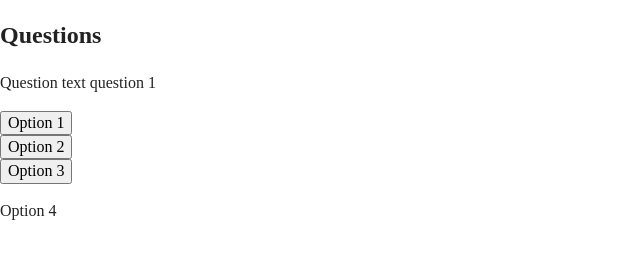
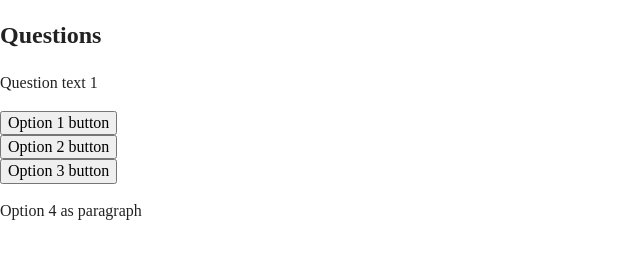
Before and after one commit to osvik/quiz, a plain HTML site: page index.html in a window 1280 px wide. Shown: the part 69-328 px from the top of the page, without its empty margins (0-640 px from the left). Drawn offline with Linux system fonts and the light colour scheme.

Commit message:
Examples that are easier to understand

```diff
--- a/index.html
+++ b/index.html
@@ -25,7 +25,7 @@
     <h1>Quiz name</h1>
 
     <script>
-        // CONFIGURE NAMES OF DIMENSIONS
+        // DECLARE THE NAMES OF THE DIMENSIONS. Just letters and numbers, start by letter
         const quiz_dimensions = ["dimension1", "dimension2"];
     </script>
 
@@ -33,23 +33,23 @@
         <h2>Questions</h2>
 
         <div class="question-block">
-            <p class="question">Question text question 1</p>
+            <p class="question">Question text 1</p>
             <div class="answer">
-                <button type="button" data-dimension1="10" data-dimension2="3">Option 1</button>
-                <button type="button" data-dimension1="-5" data-dimension2="12">Option 2</button>
-                <button type="button" data-dimension1="15" data-dimension2="-15">Option 3</button>
-                <p data-dimension1="-100" data-dimension2="-80">Option 4</p>
+                <button type="button" data-dimension1="10" data-dimension2="3">Option 1 button</button>
+                <button type="button" data-dimension1="-5" data-dimension2="12">Option 2 button</button>
+                <button type="button" data-dimension1="15" data-dimension2="-15">Option 3 button</button>
+                <p data-dimension1="-100" data-dimension2="-80">Option 4 as paragraph</p>
             </div>
         </div>
 
         <div class="question-block">
             <p class="question">Question text question 2</p>
             <div class="answer">
-                <button type="button" data-dimension1="8" data-dimension2="6">Option 1</button>
-                <button type="button" data-dimension1="12" data-dimension2="7">Option 2</button>
-                <button type="button" data-dimension1="-10" data-dimension2="-3">Option 3</button>
+                <button type="button" data-dimension1="8" data-dimension2="6">Option 1 button</button>
+                <button type="button" data-dimension1="12" data-dimension2="7">Option 2 button</button>
+                <button type="button" data-dimension1="-10" data-dimension2="-3">Option 3 button</button>
                 <div data-dimension2="100">
-                    Answer div
+                    Option 4 as div
                 </div>
             </div>
         </div>
```
